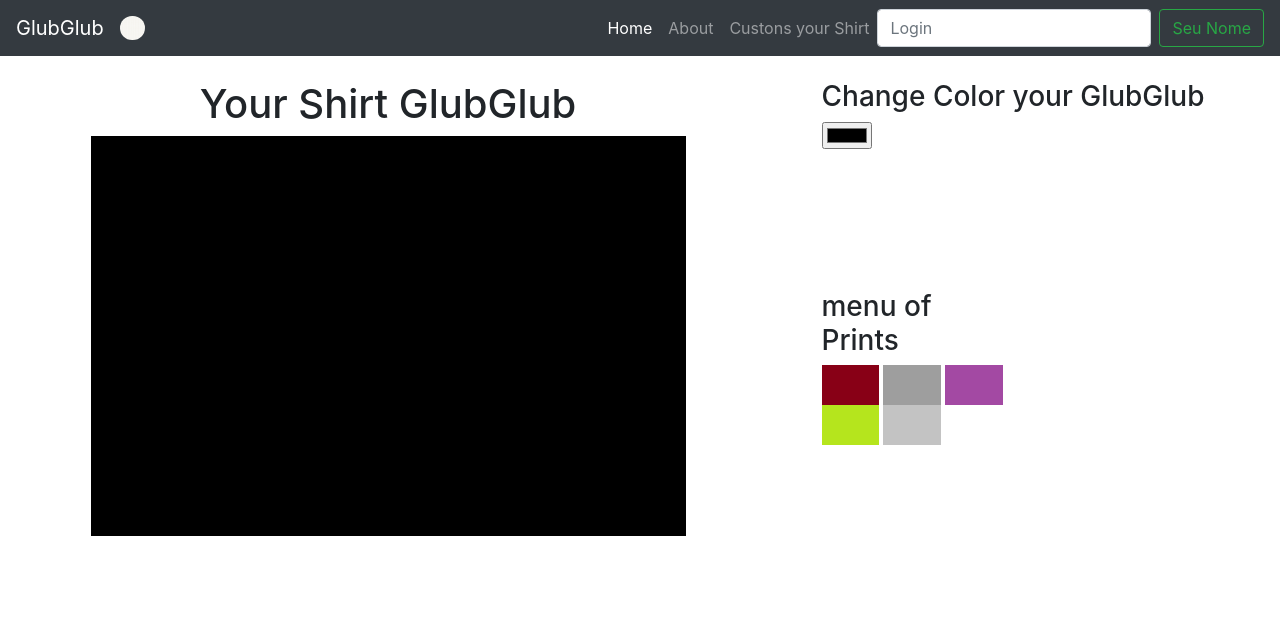
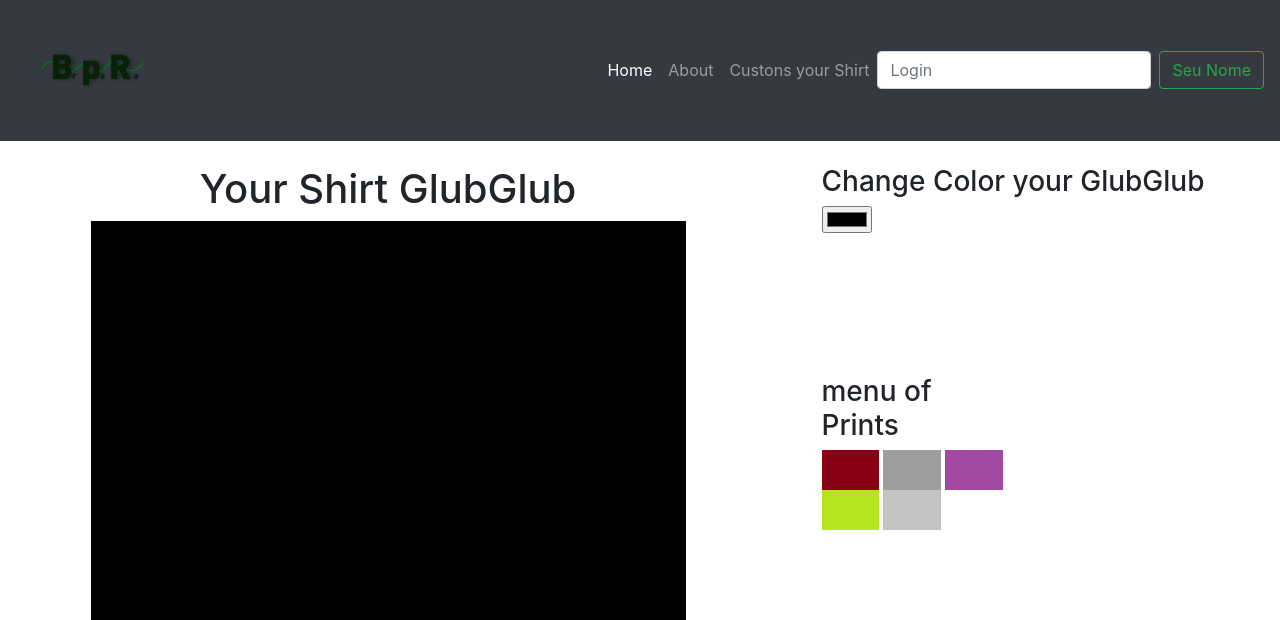
Before and after one commit to BrennoHoffmann/projetoIntegrador, a PHP site: page /cust.php in a window 1280 px wide. Shown: the top 620 px of the page. Run offline with PHP 8.4, Linux system fonts and the light colour scheme; grey boxes are pictures that could not be loaded.

Commit message:
att final

```diff
--- a/about.php
+++ b/about.php
@@ -13,9 +13,9 @@
 <section>
 <div>
 <nav class="navbar navbar-expand-lg navbar-dark bg-dark d-flex">
-    <a class="navbar-brand" href="#">GlubGlub</a>
+    <a class="navbar-brand" href="#"></a>
 
-    <img width="2%" src="Imagens/dynamic-style.png" class="rounded-circle">
+    <img width="10%" src="Imagens/logopi.png" class="rounded-circle">
     <button class="navbar-toggler" type="button" data-toggle="collapse" data-target="#navbarNav"
       aria-controls="navbarNav" aria-expanded="false" aria-label="Toggle navigation">
       <span class="navbar-toggler-icon"></span>
--- a/cust.php
+++ b/cust.php
@@ -28,9 +28,9 @@
 
 <body>
     <nav class="navbar navbar-expand-lg navbar-dark bg-dark d-flex">
-        <a class="navbar-brand" href="projetoIntegrador.php">GlubGlub</a>
+        <a class="navbar-brand" href="projetoIntegrador.php"></a>
 
-        <img width="2%" src="Imagens/dynamic-style.png" class="rounded-circle">
+        <img width="10%" src="Imagens/logopi.png" class="rounded-circle">
         <button class="navbar-toggler" type="button" data-toggle="collapse" data-target="#navbarNav"
             aria-controls="navbarNav" aria-expanded="false" aria-label="Toggle navigation">
             <span class="navbar-toggler-icon"></span>
--- a/projetoIntegrador.php
+++ b/projetoIntegrador.php
@@ -12,9 +12,9 @@
 
 <body>
   <nav class="navbar navbar-expand-lg navbar-dark bg-dark d-flex">
-    <a class="navbar-brand" href="#">GlubGlub</a>
+    <a class="navbar-brand" href="#"></a>
 
-    <img width="2%" src="Imagens/dynamic-style.png" class="rounded-circle">
+    <img width="10%" src="Imagens/logopi.png" class="rounded-circle">
     <button class="navbar-toggler" type="button" data-toggle="collapse" data-target="#navbarNav"
       aria-controls="navbarNav" aria-expanded="false" aria-label="Toggle navigation">
       <span class="navbar-toggler-icon"></span>
```
Also changed, not shown: Imagens/logopi.png (added).
